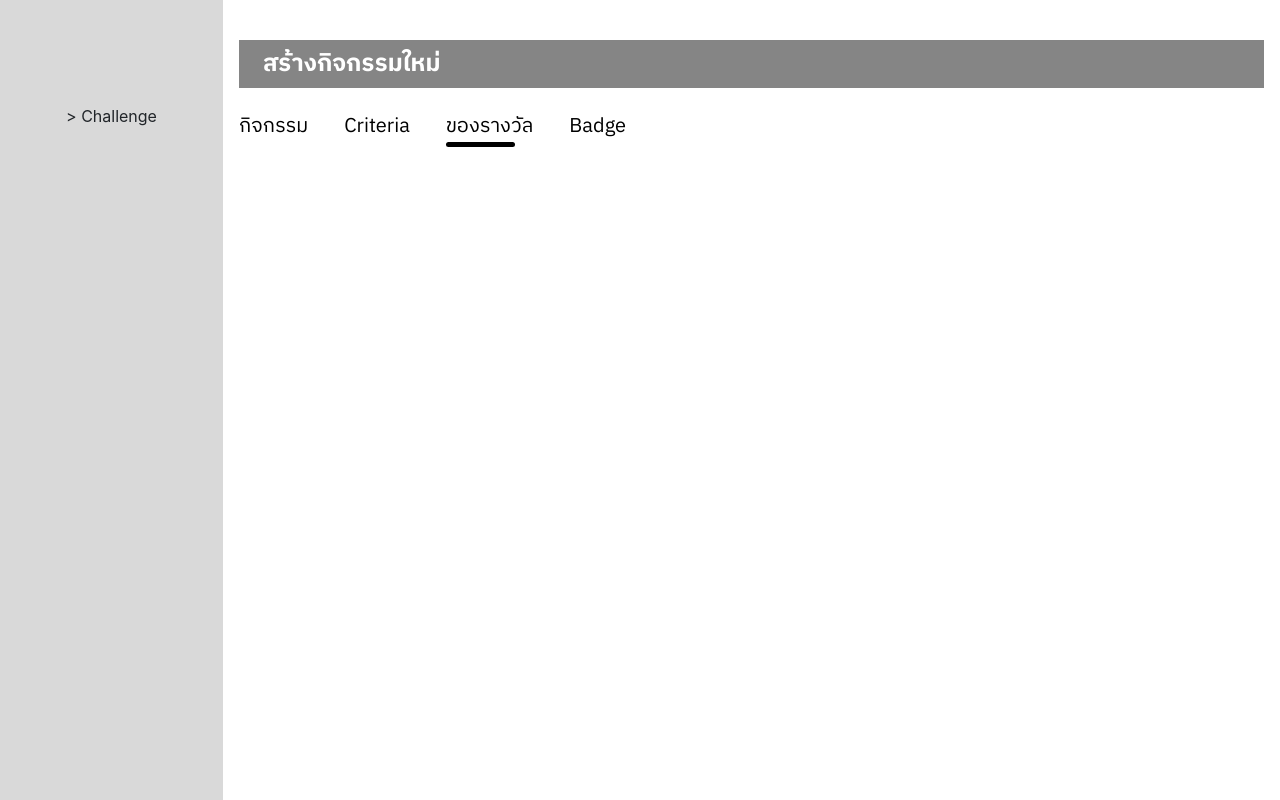
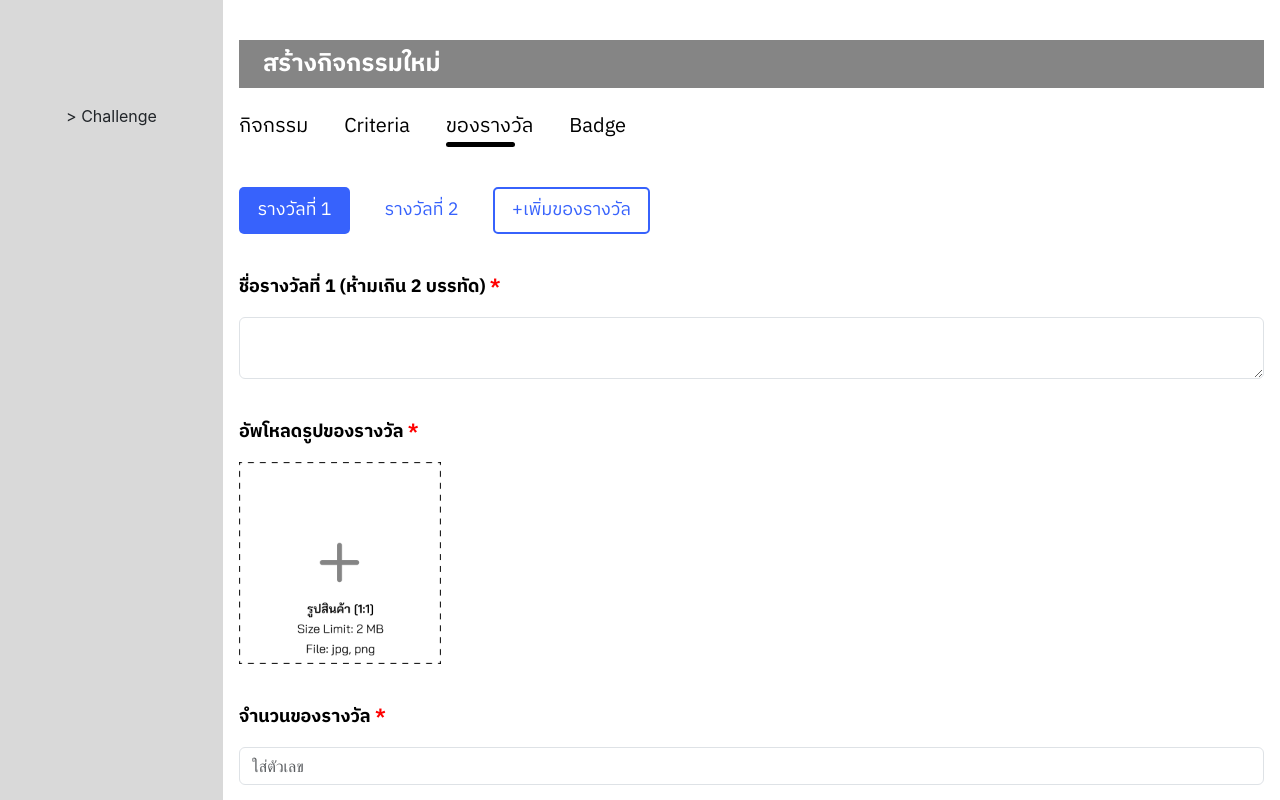
Before and after one commit to pongpich/wellly_web, a React (Create React App) app: page /#/create-new-activity in a window 1280 px wide. Shown: the top 800 px of the page. Built offline with nearby package versions, Linux system fonts and the light colour scheme; what aws-amplify would draw is missing.

Commit message:
เพิ่มภาพ

```diff
--- a/src/assets/css/createNewActivity.module.css
+++ b/src/assets/css/createNewActivity.module.css
@@ -207,3 +207,73 @@
 .ml {
     margin-left: 64px;
 }
+
+.box-rewards {
+    margin-top: 40px !important;
+
+
+
+
+}
+
+.overflow-x {
+    overflow-x: auto;
+}
+
+.box-rewards>div {
+    margin-right: 16px;
+}
+
+/* หรือถ้าไม่ต้องการให้ลงทุนทางขวาของ Flex Item สุดท้าย */
+.box-rewards>div:last-child {
+    margin-right: 0;
+}
+
+.rewards-active {
+    width: 111px;
+    height: 47px;
+    background-color: var(--persianBlue);
+    color: var(--white);
+    font-size: 18px;
+    font-family: Regular;
+    display: flex;
+    justify-content: center;
+    align-items: center;
+    border-radius: 5px;
+}
+
+.rewards {
+    width: 111px;
+    height: 47px;
+    background-color: var(--white);
+    color: var(--persianBlue);
+    font-size: 18px;
+    font-family: Regular;
+    display: flex;
+    justify-content: center;
+    align-items: center;
+    cursor: pointer;
+    border-radius: 5px;
+}
+
+.add-rewards {
+    width: 157px !important;
+    height: 47px;
+    background-color: var(--white);
+    color: var(--persianBlue);
+    font-size: 18px;
+    font-family: Regular;
+    display: flex;
+    justify-content: center;
+    align-items: center;
+    border-radius: 5px;
+    cursor: pointer;
+    border: 2px solid var(--persianBlue);
+
+}
+
+.group7728 {
+    width: 202px;
+    height: 202px;
+    cursor: pointer;
+}
--- a/src/views/backend/CreateNewActivity.js
+++ b/src/views/backend/CreateNewActivity.js
@@ -1,4 +1,4 @@
-import React, { useState, useEffect } from "react";
+import React, { useState, useEffect, useRef } from "react";
 import style from "../../assets/css/createNewActivity.module.css";
 import DatePicker from "react-datepicker";
 import "react-datepicker/dist/react-datepicker.css";
@@ -6,6 +6,7 @@ import th from "date-fns/locale/th"; // import locale ภาษาไทย
 import enUS from "date-fns/locale/en-US"; // import locale ภาษาอังกฤษ
 
 import calendarIcon from "../../assets/image/icon/date.png"; // ปรับเปลี่ยนที่อยู่ของไฟล์รูปภาพปฏิทิน
+import Group7728 from "../../assets/image/icon/Group7728.png"; // ปรับเปลี่ยนที่อยู่ของไฟล์รูปภาพปฏิทิน
 
 const CreateNewActivity = () => {
   const [statusCreateActivity, setStatusCreateActivity] = useState("rewards"); //activity = กิจกรรม, criteria = เกณฑ์ ,Rewards = ของรางวัล,badge = ตราสัญลักษณ์
@@ -16,7 +17,23 @@ const CreateNewActivity = () => {
   const [language, setLanguage] = useState("th");
   const [limited, setLimited] = useState(true);
   const [limitedNumber, setLimitedNumber] = useState("จำกัด");
+  const [rewardsNumber, setRewardsNumber] = useState(1);
+  const fileInputRef = useRef(null);
+  const [rewards, setRewards] = useState([
+    { number: 1, name: "", image: "", quantity: "" },
+    { number: 2, name: "", image: "", quantity: "" },
+  ]);
 
+  const addReward = () => {
+    const newReward = {
+      number: rewards.length + 1,
+      name: "",
+      image: "",
+      quantity: "",
+    };
+
+    setRewards((prevRewards) => [...prevRewards, newReward]);
+  };
   const handleStartDateChange = (date, event) => {
     if (event == "activity") {
       setStartDateActivity(date);
@@ -31,6 +48,37 @@ const CreateNewActivity = () => {
     } else {
       setEndDate(date);
     }
+  };
+
+  const handleTextareaChange = (number, value, name) => {
+    setRewards((prevRewards) =>
+      prevRewards.map((reward) =>
+        reward.number === number ? { ...reward, [name]: value } : reward
+      )
+    );
+  };
+
+  const handleImageClick = () => {
+    // เมื่อคลิกที่รูปภาพ
+    // เรียก click() method ของไฟล์อินพุท
+    fileInputRef.current.click();
+  };
+
+  const handleFileChange = (e) => {
+    // เมื่อมีการเปลี่ยนแปลงในไฟล์อินพุท
+    // ทำตามต้องการ เช่น ดึงข้อมูลไฟล์, อัปโหลดไปที่เซิร์ฟเวอร์, เปลี่ยนสถานะ, ฯลฯ
+    const selectedFile = e.target.files[0];
+
+    // สร้าง URL ของไฟล์ที่ถูกเลือก
+    const imageUrl = URL.createObjectURL(selectedFile);
+    setRewards((prevRewards) =>
+      prevRewards.map((reward) =>
+        reward.number === rewardsNumber
+          ? { ...reward, image: imageUrl }
+          : reward
+      )
+    );
+    console.log("Selected file:", selectedFile);
   };
 
   const createActivity = () => {
@@ -350,7 +398,116 @@ const CreateNewActivity = () => {
   };
 
   const createRewards = () => {
-    return <>rewards</>;
+    console.log("rewards", rewards);
+    return (
+      <>
+        <div className={style["overflow-x"]}>
+          <div className={`${style["box-rewards"]} ${style["flex-row"]}`}>
+            {rewards &&
+              rewards.map((reward) => (
+                <div key={reward.number}>
+                  <div
+                    className={
+                      reward.number === rewardsNumber
+                        ? style["rewards-active"]
+                        : style["rewards"]
+                    }
+                    onClick={() => {
+                      setRewards((prevRewards) =>
+                        prevRewards.map((prevReward) =>
+                          prevReward.number === reward.number
+                            ? { ...prevReward }
+                            : prevReward
+                        )
+                      );
+                      setRewardsNumber(reward.number);
+                    }}
+                  >
+                    รางวัลที่ {reward.number}
+                  </div>
+                </div>
+              ))}
+            <div style={{ width: 170 }}>
+              <div className={style["add-rewards"]} onClick={addReward}>
+                +เพิ่มของรางวัล
+              </div>
+            </div>
+          </div>
+        </div>
+        {rewards &&
+          rewards.map((reward) => {
+            return (
+              rewardsNumber == reward.number && (
+                <div key={reward.number}>
+                  <p className={style["name-activity"]}>
+                    ชื่อรางวัลที่ {reward.number} (ห้ามเกิน 2 บรรทัด){" "}
+                    <span>*</span>
+                  </p>
+                  <textarea
+                    className="form-control"
+                    value={reward.name}
+                    id={`exampleFormControlTextarea${reward.number}`}
+                    rows="2"
+                    name="name"
+                    onChange={(e) =>
+                      handleTextareaChange(
+                        reward.number,
+                        e.target.value,
+                        e.target.name
+                      )
+                    }
+                  ></textarea>
+                  <p className={style["name-activity"]}>
+                    อัพโหลดรูปของรางวัล <span>*</span>
+                  </p>
+                  <img
+                    src={reward.image !== "" ? reward.image : Group7728}
+                    alt="calendar"
+                    className={style["group7728"]}
+                    onClick={() => handleImageClick(reward.number)}
+                  />
+                  <input
+                    type="file"
+                    ref={fileInputRef}
+                    style={{ display: "none" }}
+                    onChange={handleFileChange}
+                  />
+                  <p className={style["name-activity"]}>
+                    จำนวนของรางวัล <span>*</span>
+                  </p>
+                  <input
+                    type="text"
+                    className="form-control"
+                    id={`exampleFormControlInput${reward.number}`}
+                    placeholder="ใส่ตัวเลข"
+                    value={reward.quantity}
+                    name="quantity"
+                    onChange={(e) =>
+                      handleTextareaChange(
+                        reward.number,
+                        e.target.value,
+                        e.target.name
+                      )
+                    }
+                  />
+                </div>
+              )
+            );
+          })}
+        <div
+          className={style["flex-row-btn-ml"]}
+          onClick={() => setStatusCreateActivity("activity")}
+        >
+          <button className={style["btn-cancel"]}>ยกเลิก</button>
+          <button
+            className={style["btn-next"]}
+            onClick={() => setStatusCreateActivity("rewards")}
+          >
+            ถัดไป
+          </button>
+        </div>
+      </>
+    );
   };
 
   return (
@@ -389,7 +546,7 @@ const CreateNewActivity = () => {
             ? createActivity()
             : statusCreateActivity == "criteria"
             ? createCriteria()
-            : null}
+            : createRewards()}
         </div>
       </div>
     </>
```
Also changed, not shown: src/assets/image/icon/Group7728.png (added).
